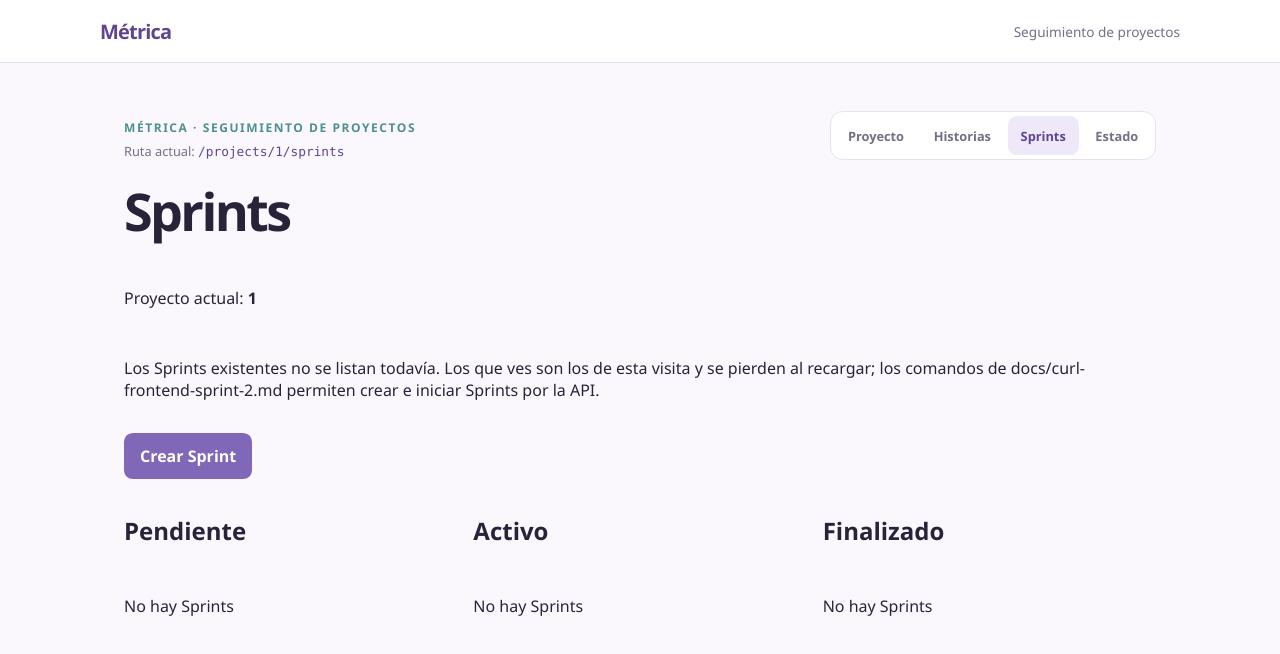
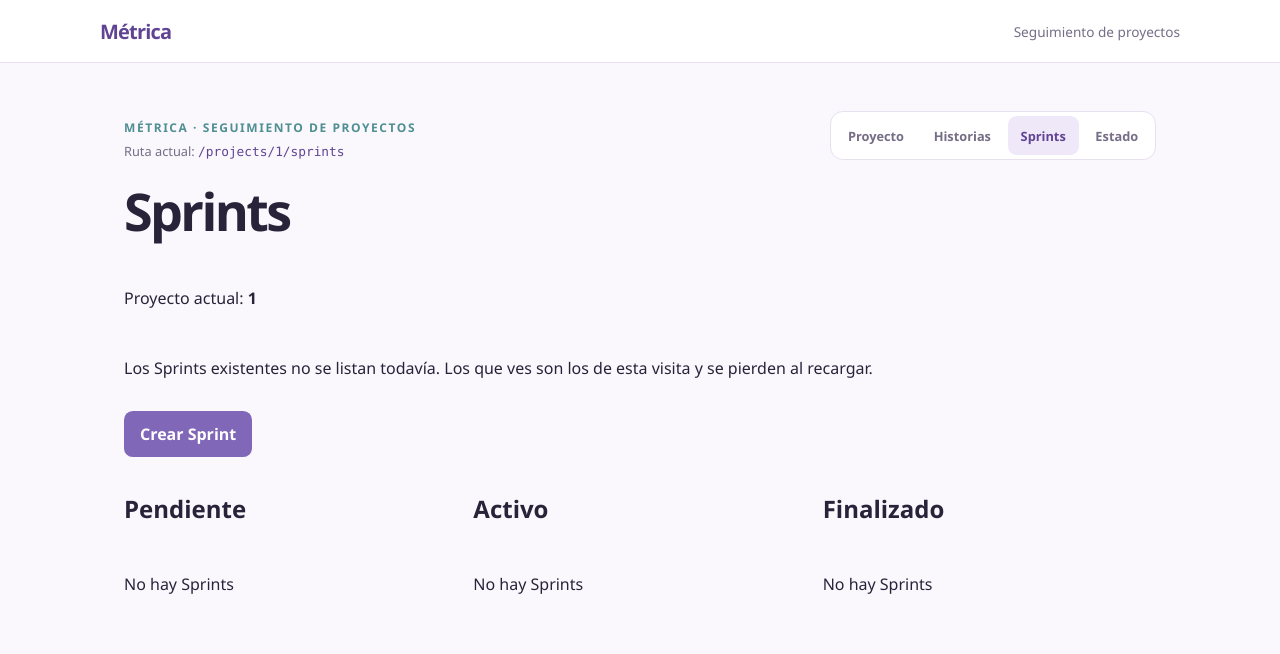
Before and after one commit to MoyaCarlos/seguimiento-medicion, a React (Vite) app in the folder web/: page /projects/1/sprints in a window 1280 px wide. Shown: the top 654 px of the page. Built offline with nearby package versions, Linux system fonts and the light colour scheme.

Commit message:
GREEN: quitar la referencia al archivo del texto de limitación, test en verde
Co-Authored-By: Claude Sonnet 5.5 <noreply@anthropic.com>
Claude-Session: https://claude.ai/code/session_01GY4wzTeea68yoL1oCWcJVE

```diff
--- a/web/src/features/sprints/index.tsx
+++ b/web/src/features/sprints/index.tsx
@@ -43,8 +43,7 @@ function PantallaSprints({ id }: { id?: string }) {
       <p>Proyecto actual: <strong>{id}</strong></p>
       <p>
         Los Sprints existentes no se listan todavía. Los que ves son los de esta visita y se
-        pierden al recargar; los comandos de docs/curl-frontend-sprint-2.md permiten crear e
-        iniciar Sprints por la API.
+        pierden al recargar.
       </p>
       {aviso && <ErrorMessage message={aviso} />}
       {creando && <LoadingIndicator />}
```
